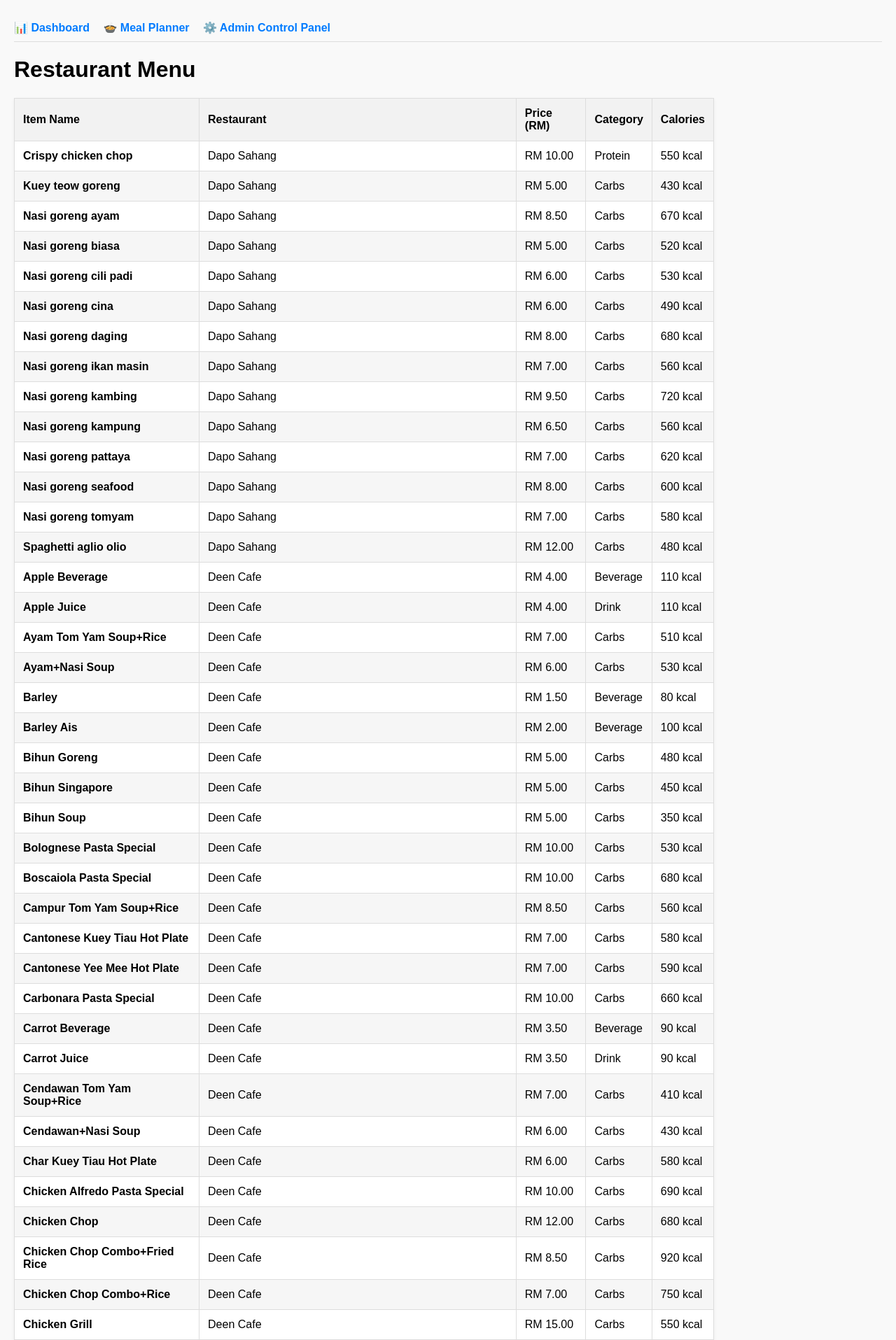
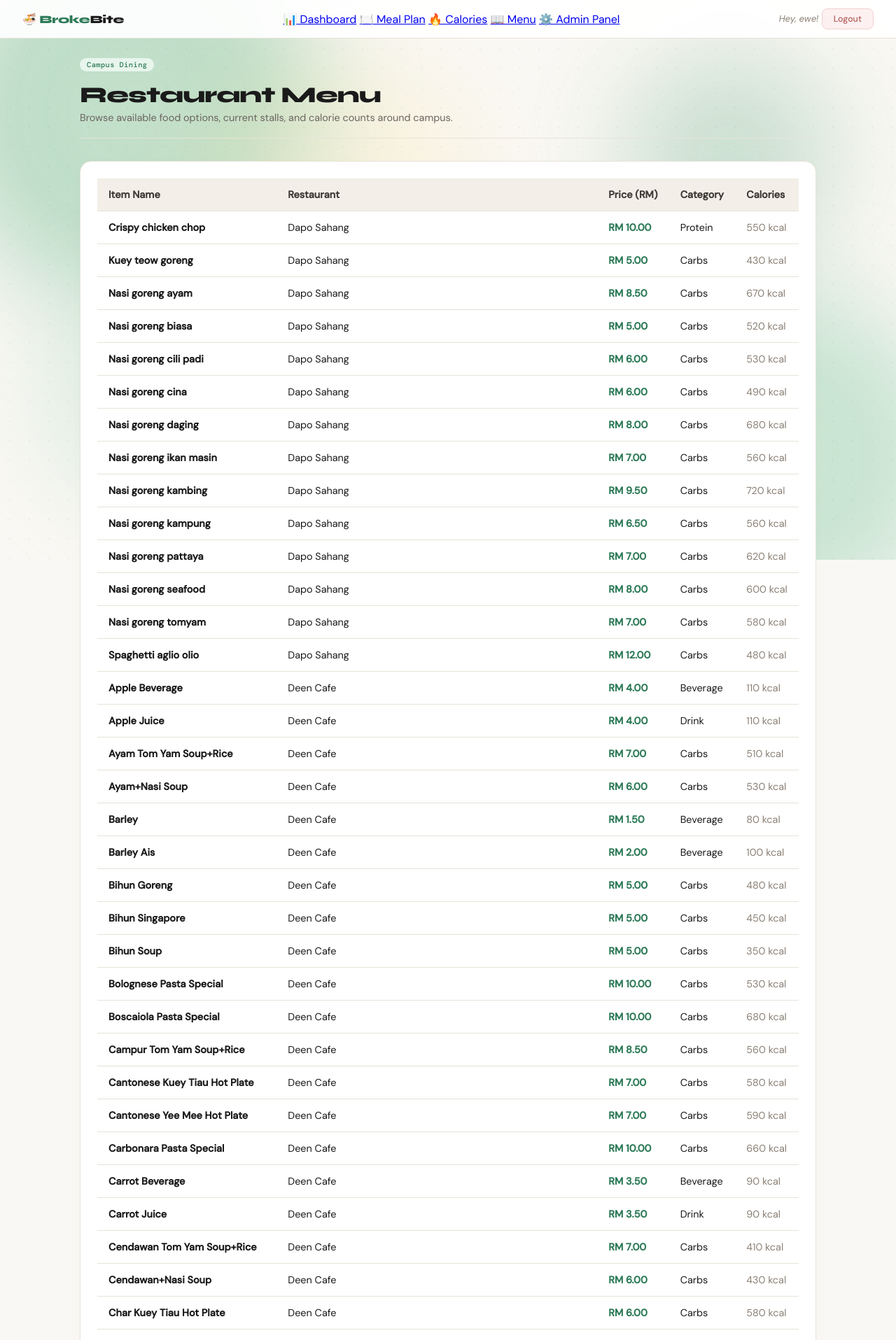
Before and after one commit to choongkarhung/GitExercise-G072, a Flask app: page /menu in a window 1280 px wide. Shown: the top 1915 px of the page at 70% size. Run offline with Flask 3, Linux system fonts and the light colour scheme; a user stored in the database is signed in; data comes from the database, SQL or seed files in the repository; both versions use the stored data as it was after the commit.

Commit message:
Fixed everything hopefully

```diff
--- a/static/menu.css
+++ b/static/menu.css
@@ -1,159 +1,102 @@
-* {
-    box-sizing: border-box;
+body.menu-body {
+    display: block !important;    /* Force standard block layout positioning */
+    padding-top: 80px !important; /* Keep a safe distance beneath the fixed navbar */
+    background-color: #faf8f4;
     margin: 0;
-    padding: 0;
+    padding-left: 0;
+    padding-right: 0;
 }
 
-body {
-    font-family: 'Segoe UI', system-ui, -apple-system, sans-serif;
-    background-color: #f8f9fa;
-    color: #333333;
-    padding: 40px 20px;
-    display: flex;
-    flex-direction: column;
-    align-items: center;
+/* Page Constraints matching modern layout blocks */
+.menu-wrapper {
+    max-width: 1100px;
+    margin: 0 auto;
+    padding: 0 24px 60px 24px;
+    animation: card-in 0.5s cubic-bezier(0.16, 1, 0.3, 1) both;
 }
 
-h1 {
-    font-size: 2.5rem;
-    color: #2c3e50;
-    margin-top: 40px;
-    margin-bottom: 30px;
-    text-transform: uppercase;
-    letter-spacing: 1.5px;
-    text-align: center;
-    position: relative;
+/* Header Context Section Elements */
+.menu-header {
+    margin-bottom: 32px;
+    border-bottom: 1px solid var(--cream-border);
+    padding-bottom: 20px;
+    text-align: left;
 }
 
-h1::after {
-    content: '';
-    display: block;
-    width: 80px;
-    height: 4px;
-    background-color: #d35400;
-    margin: 8px auto 0 auto;
-    border-radius: 2px;
+.menu-header h1 {
+    font-family: 'Syne', sans-serif;
+    font-weight: 800;
+    font-size: 2rem;
+    color: var(--ink);
+    letter-spacing: -0.03em;
+    margin-top: 4px;
+    text-transform: none; /* Strip old style uppercase look */
+}
+
+/* Strip old layout underline style */
+.menu-header h1::after {
+    display: none;
+}
+
+.menu-sub {
+    font-size: 0.9rem;
+    color: var(--ink-soft);
+    margin-top: 4px;
+    text-align: left;
+}
+
+/* Table Container Block Matching styling panels */
+.card {
+    background: var(--surface);
+    padding: 24px;
+    border-radius: 16px;
+    border: 1px solid var(--cream-border);
+    box-shadow: 0 4px 20px rgba(0,0,0,0.02);
+    margin-bottom: 32px;
+}
+
+.table-wrapper {
+    overflow-x: auto;
 }
 
 table {
     width: 100%;
-    max-width: 1100px;
     border-collapse: collapse;
-    background-color: #ffffff;
-    box-shadow: 0 4px 15px rgba(0, 0, 0, 0.05);
-    border-radius: 8px;
-    overflow: hidden;
+    background-color: var(--surface);
+}
+
+th, td {
+    padding: 14px 16px;
+    text-align: left;
+    border-bottom: 1px solid var(--cream-border);
+    font-size: 0.9rem;
+    font-family: 'DM Sans', sans-serif;
 }
 
 th {
-    background-color: #2c3e50;
-    color: #ffffff;
+    background-color: var(--cream-mid);
+    color: var(--ink-mid);
     font-weight: 600;
-    text-transform: uppercase;
-    font-size: 0.85rem;
-    letter-spacing: 1px;
-    padding: 16px 20px;
-    border: none;
-}
-
-td {
-    padding: 14px 20px;
-    border-bottom: 1px solid #eaeaea;
-    font-size: 0.95rem;
-    color: #4f5d75;
-}
-
-tbody tr:nth-child(even) {
-    background-color: #fdfdfd;
-}
-tbody tr:nth-child(odd) {
-    background-color: #f7f9fa;
 }
 
 tbody tr:hover {
-    background-color: #f1f3f5;
-    transition: background-color 0.15s ease-in-out;
+    background-color: var(--yellow-bg);
 }
 
-th:nth-child(1), td:nth-child(1) {
+/* Typography alignments aligning back to cells cleanly */
+.price-cell {
+    text-align: left;
+    font-variant-numeric: tabular-nums;
     font-weight: 600;
-    color: #2c3e50;
+    color: var(--green);
 }
 
-th:nth-child(3), td:nth-child(3) {
-    text-align: right;
-    font-variant-numeric: tabular-nums;
-    font-weight: 600;
-    color: #27ae60;
+.category-cell {
+    text-align: left;
 }
 
-th:nth-child(4), td:nth-child(4) {
-    text-align: center;
+.calories-cell {
+    text-align: left;
+    font-variant-numeric: tabular-nums;
+    color: var(--ink-muted);
 }
-
-th:nth-child(5), td:nth-child(5) {
-    text-align: right;
-    font-variant-numeric: tabular-nums;
-    color: #7f8c8d;
-}
-
-tbody tr:has(td:contains("BrokeBite")),
-tbody tr:hover:has(td:contains("BrokeBite")) {
-    background-color: #fff5f5;
-}
-
-.nav-links {
-    display: flex;
-    align-items: center;
-    gap: 6px;
-}
-
-.nav-link {
-    font-family: 'DM Sans', sans-serif;
-    font-size: 0.8rem;
-    font-weight: 500;
-    color: var(--ink-soft);
-    text-decoration: none;
-    padding: 6px 14px;
-    border-radius: 8px;
-    border: 1px solid transparent;
-    transition: all 0.15s ease;
-}
-
-.nav-link:hover {
-    background: var(--cream-mid);
-    color: var(--ink);
-    border-color: var(--cream-border);
-}
-
-.nav-link-active {
-    background: var(--green-light);
-    color: var(--green);
-    border-color: var(--green-border);
-    font-weight: 600;
-}
-
-.nav-right {
-    display: flex;
-    align-items: center;
-    gap: 14px;
-}
-
-/* RESPONSIVE */
-@media (max-width: 900px) {
-    .meals-row {
-        grid-template-columns: 1fr;
-    }
-    .budget-ribbon {
-        gap: 12px;
-        padding: 14px 16px;
-    }
-    .ribbon-item {
-        padding: 0 12px;
-    }
-}
-
-@media (max-width: 600px) {
-    .nav-links { display: none; }
-    .ribbon-val { font-size: 1rem; }
-}
--- a/templates/calorie.html
+++ b/templates/calorie.html
@@ -29,7 +29,7 @@
             <a href="/admin" class="nav-link">⚙️ Admin Panel</a>
         </div>
         <div class="nav-right">
-            <span class="user-greeting">Hey, {{ username }}! 👋</span>
+            <span class="user-greeting">Hey, {{ username }}!</span>
             <button class="logout-btn" id="logout-btn">Logout</button>
         </div>
     </nav>
--- a/templates/mealplan.html
+++ b/templates/mealplan.html
@@ -25,7 +25,7 @@
             <a href="/dashboard" class="nav-link">📊 Dashboard</a>
             <a href="/mealplan" class="nav-link nav-link-active">🍽️ Meal Plan</a>
             <a href="/calorie" class="nav-link">🔥 Calories</a>
-            <a href="/menu" class="nav-link nav-link">📖 Menu</a>
+            <a href="/menu" class="nav-link">📖 Menu</a>
             <a href="/admin" class="nav-link">⚙️ Admin Panel</a>
         </div>
         <div class="nav-right">
--- a/templates/menu.html
+++ b/templates/menu.html
@@ -3,26 +3,45 @@
 <head>
     <meta charset="UTF-8">
     <meta name="viewport" content="width=device-width, initial-scale=1.0">
-    <title>Restaurant Menu</title>
-    <style>
-        body { font-family: sans-serif; margin: 20px; background-color: #f9f9f9; }
-        .nav-header { margin-bottom: 20px; padding: 10px 0; border-bottom: 1px solid #ddd; }
-        .nav-header a { text-decoration: none; color: #007bff; margin-right: 15px; font-weight: bold; }
-        table { border-collapse: collapse; width: 100%; max-width: 1000px; background: white; box-shadow: 0 2px 5px rgba(0,0,0,0.05); }
-        th, td { border: 1px solid #dddddd; text-align: left; padding: 12px; }
-        th { background-color: #f2f2f2; }
-        tr:nth-child(even) { background-color: #f6f6f6; }
-    </style>
+    <title>Menu</title>
+    <link rel="stylesheet" href="{{ url_for('static', filename='style.css') }}">
+    <link rel="stylesheet" href="{{ url_for('static', filename='menu.css') }}">
 </head>
-<body>
+<body class="menu-body">
 
-    <div class="nav-header">
-        <a href="{{ url_for('dashboard') }}">📊 Dashboard</a>
-        <a href="{{ url_for('mealplan') }}">🍲 Meal Planner</a>
-        <a href="{{ url_for('admin') }}">⚙️ Admin Control Panel</a>
+    <div class="blob-canvas">
+        <div class="blob blob-1"></div>
+        <div class="blob blob-2"></div>
+        <div class="blob blob-3"></div>
+        <div class="blob blob-4"></div>
+        <div class="blob blob-5"></div>
     </div>
+    <div class="grid-overlay"></div>
 
+    <nav class="navbar">
+        <span class="brand-nav">🍜 <span>Broke</span>Bite</span>
+        <div class="nav-links">
+            <a href="/dashboard" class="nav-link">📊 Dashboard</a>
+            <a href="/mealplan" class="nav-link">🍽️ Meal Plan</a>
+            <a href="/calorie" class="nav-link">🔥 Calories</a>
+            <a href="/menu" class="nav-link-active">📖 Menu</a>
+            <a href="/admin" class="nav-link">⚙️ Admin Panel</a>
+        </div>
+        <div class="nav-right">
+            <span class="user-greeting">Hey, {{ username }}!</span>
+            <button class="logout-btn" id="logout-btn">Logout</button>
+        </div>
+    </nav>
+
+    <div class="menu-wrapper">
+        <header class="menu-header">
+            <span class="pill-tag">Campus Dining</span>
             <h1>Restaurant Menu</h1>
+            <p class="menu-sub">Browse available food options, current stalls, and calorie counts around campus.</p>
+        </header>
+
+        <section class="table-section card">
+            <div class="table-wrapper">
                 <table>
                     <thead>
                         <tr>
@@ -36,6 +55,9 @@
                     <tbody id="live-menu-body">
                         </tbody>
                 </table>
+            </div>
+        </section>
+    </div>
 
     <script>
         document.addEventListener('DOMContentLoaded', async () => {
@@ -52,16 +74,22 @@
                     row.innerHTML = `
                         <td><strong>${item.name}</strong></td>
                         <td>${item.stall}</td>
-                        <td>RM ${parseFloat(item.price).toFixed(2)}</td>
-                        <td>${item.category}</td>
-                        <td>${item.calories} kcal</td>
+                        <td class="price-cell">RM ${parseFloat(item.price).toFixed(2)}</td>
+                        <td class="category-cell">${item.category}</td>
+                        <td class="calories-cell">${item.calories} kcal</td>
                     `;
                     tableBody.appendChild(row);
                 });
             } catch (error) {
                 console.error('Error rendering menu:', error);
-                tableBody.innerHTML = '<tr><td colspan="5" style="color: red; text-align: center;">Error loading menu database data.</td></tr>';
+                tableBody.innerHTML = '<tr><td colspan=\"5\" style=\"color: var(--red-text); text-align: center;\">Error loading menu database data.</td></tr>';
             }
+        });
+
+        // Logout listener
+        document.getElementById('logout-btn').addEventListener('click', async () => {
+            await fetch('/logout', { method: 'POST' });
+            window.location.href = '/';
         });
     </script>
 </body>
```
Also changed, not shown: static/admin.css (+4 -7 lines), brokebite.db. Lines whose indentation alone changed are shown as unchanged.
